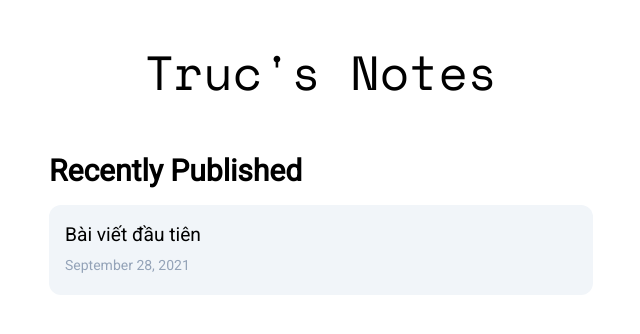
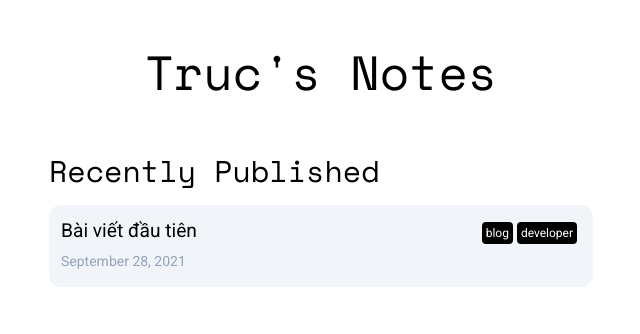
Before and after one commit to tructn/tructn.github.io, a Next.js app: page / in a window 1280 px wide. Shown: the top 334 px of the page, without its empty margins (319-959 px from the left). Built offline with nearby package versions, Linux system fonts and the light colour scheme.

Commit message:
add tags

```diff
--- a/pages/index.js
+++ b/pages/index.js
@@ -12,14 +12,20 @@ export default function Home({ allPostsData }) {
         <title>{siteTitle}</title>
       </Head>
       <section className={`${utilStyles.headingMd} ${utilStyles.padding1px}`}>
-        <h2 className='text-3xl font-bold my-4'>Recently Published</h2>
-        <ul className='bg-blueGray-100 p-4 rounded-xl'>
-          {allPostsData.map(({ id, date, title }) => (
+        <h2 className='font-display text-3xl my-4'>Recently Published</h2>
+        <ul className='bg-blueGray-100 p-3 rounded-xl'>
+          {allPostsData.map(({ id, date, title, tags }) => (
             <li key={id}>
-              <Link href={`/posts/${id}`}>
-                <a className='text-black hover:text-blueGray-400'>{title}</a>
-              </Link>
-              <br />
+              <div className='flex items-center justify-between'>
+                <Link href={`/posts/${id}`}>
+                  <a className='text-black hover:text-rose-400 hover:font-bold'>{title}</a>
+                </Link>
+                <div>
+                  {tags.map((tag, index) => {
+                    return <span className='text-xs mr-1 bg-black p-1 rounded text-white' key={index}>{tag}</span>
+                  })}
+                </div>
+              </div>
               <small className='text-sm text-blueGray-400'>
                 <Date dateString={date} />
               </small>
--- a/posts/bai-viet-dau-tien.md
+++ b/posts/bai-viet-dau-tien.md
@@ -1,6 +1,7 @@
 ---
 title: "Bài viết đầu tiên"
 date: "2021-09-28"
+tags: ['blog','developer']
 ---
 
 ![Test hinh anh](/images/dev.jpg)
--- a/styles/global.css
+++ b/styles/global.css
@@ -12,13 +12,13 @@ code {
 }
 
 ::-moz-selection {
-  color: black;
-  background: lime;
+  color: white;
+  background: black;
 }
 
 ::selection {
-  color: black;
-  background: lime;
+  color: white;
+  background: black;
 }
 
 @layer base {
```
